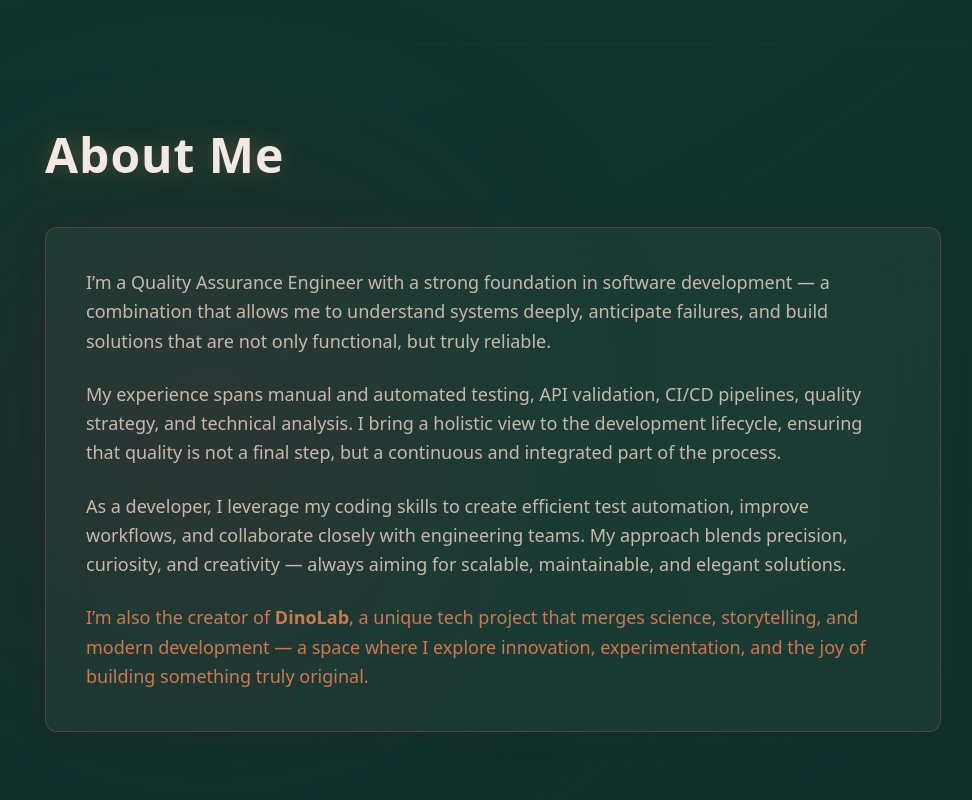
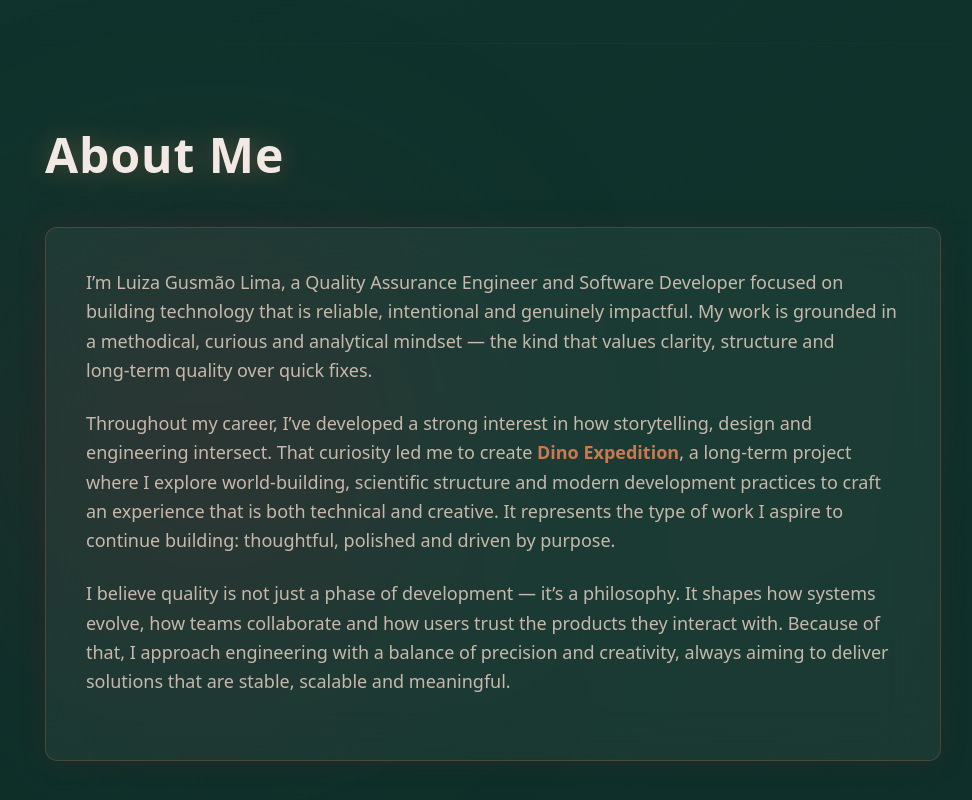
Before and after one commit to andradeg-luiza/personalpage, a React (Vite) app: page / in a window 1280 px wide. Shown: the part 1060-1860 px from the top of the page, without its empty margins (3-975 px from the left). Built offline with nearby package versions, Linux system fonts and the light colour scheme.

Commit message:
doc: update about

```diff
--- a/src/sections/about/about.tsx
+++ b/src/sections/about/about.tsx
@@ -56,34 +56,33 @@ export default function About() {
           "
         >
           <p className="text-lg text-[#D9C7B8]/90 leading-relaxed mb-6">
-            I’m a Quality Assurance Engineer with a strong foundation in software
-            development — a combination that allows me to understand systems
-            deeply, anticipate failures, and build solutions that are not only
-            functional, but truly reliable.
+            I’m Luiza Gusmão Lima, a Quality Assurance Engineer and Software
+            Developer focused on building technology that is reliable,
+            intentional and genuinely impactful. My work is grounded in a
+            methodical, curious and analytical mindset — the kind that values
+            clarity, structure and long‑term quality over quick fixes.
           </p>
 
           <p className="text-lg text-[#D9C7B8]/90 leading-relaxed mb-6">
-            My experience spans manual and automated testing, API validation,
-            CI/CD pipelines, quality strategy, and technical analysis. I bring a
-            holistic view to the development lifecycle, ensuring that quality is
-            not a final step, but a continuous and integrated part of the
-            process.
+            Throughout my career, I’ve developed a strong interest in how
+            storytelling, design and engineering intersect. That curiosity led
+            me to create <span className="text-[#C97A50] font-semibold">Dino
+            Expedition</span>, a long‑term project where I explore world‑building,
+            scientific structure and modern development practices to craft an
+            experience that is both technical and creative. It represents the
+            type of work I aspire to continue building: thoughtful, polished and
+            driven by purpose.
           </p>
 
           <p className="text-lg text-[#D9C7B8]/90 leading-relaxed mb-6">
-            As a developer, I leverage my coding skills to create efficient test
-            automation, improve workflows, and collaborate closely with
-            engineering teams. My approach blends precision, curiosity, and
-            creativity — always aiming for scalable, maintainable, and elegant
-            solutions.
+            I believe quality is not just a phase of development — it’s a
+            philosophy. It shapes how systems evolve, how teams collaborate and
+            how users trust the products they interact with. Because of that, I
+            approach engineering with a balance of precision and creativity,
+            always aiming to deliver solutions that are stable, scalable and
+            meaningful.
           </p>
 
-          <p className="text-lg text-[#C97A50] leading-relaxed font-medium">
-            I’m also the creator of <span className="font-semibold">DinoLab</span>,
-            a unique tech project that merges science, storytelling, and modern
-            development — a space where I explore innovation, experimentation,
-            and the joy of building something truly original.
-          </p>
         </motion.div>
       </div>
     </section>
```
